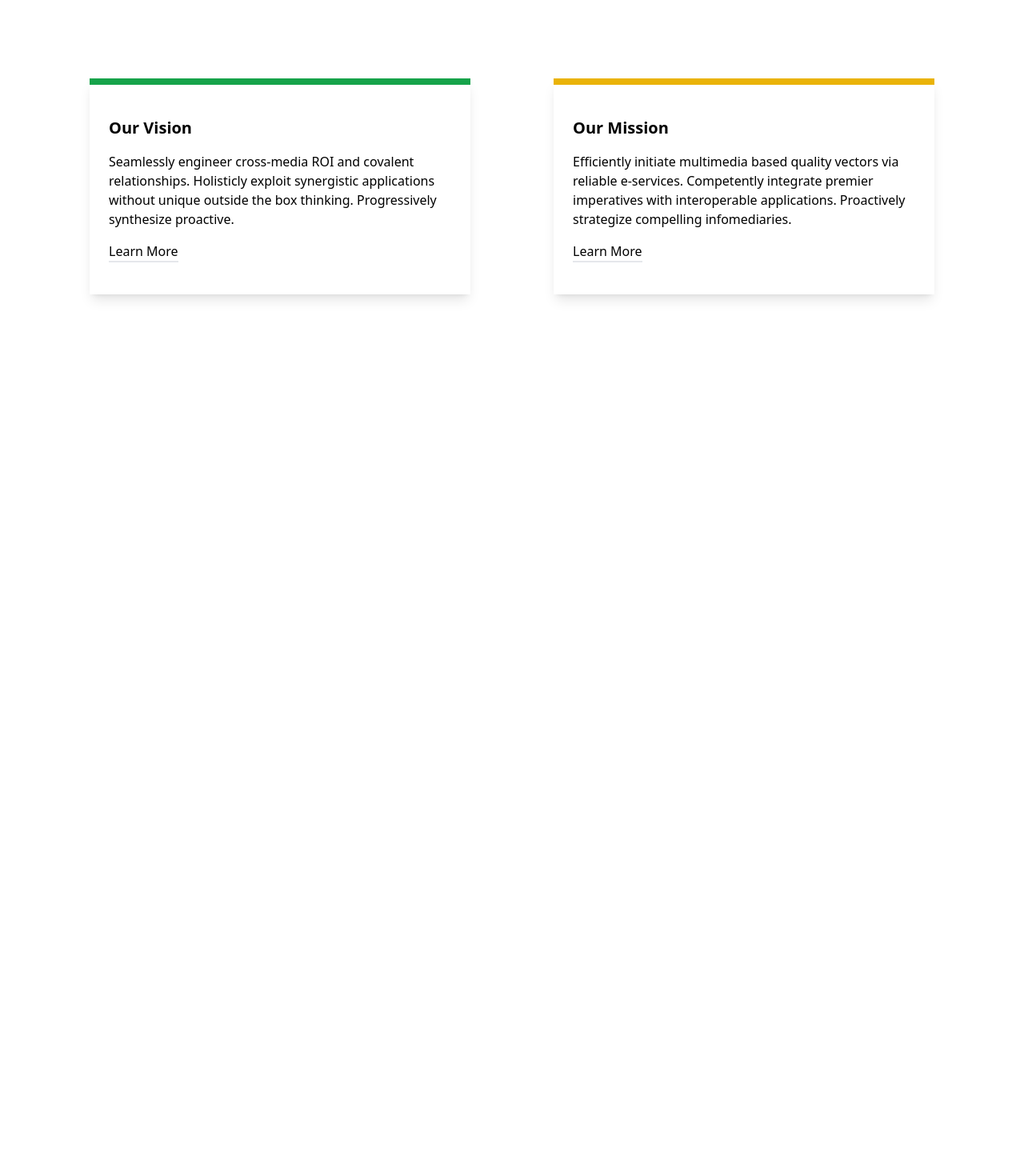
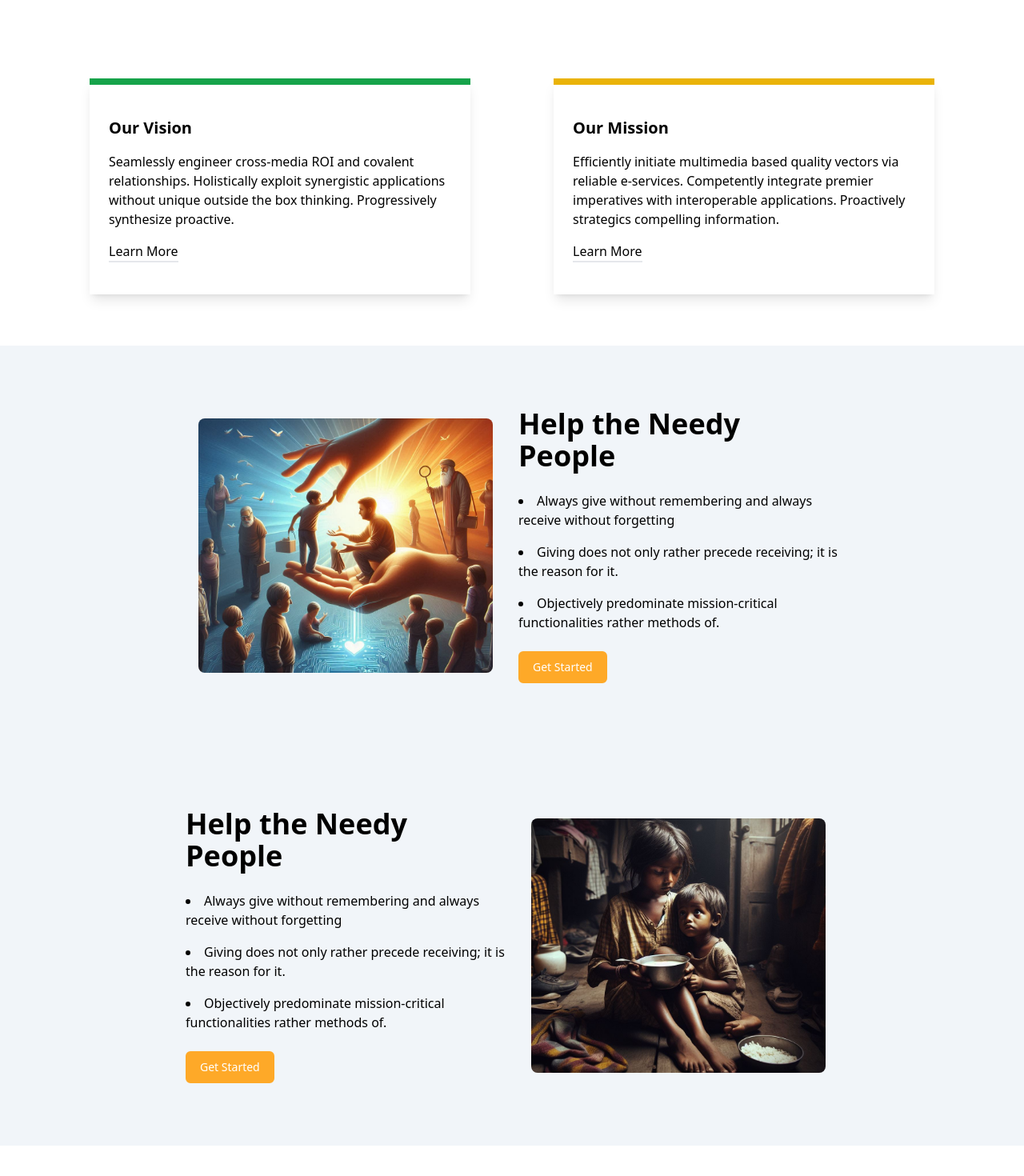
Before and after one commit to Shuvankor-Hazra/charity-fund, a React (Vite) app: page / in a window 1280 px wide. Shown: the part 810-2280 px from the top of the page at 80% size. Before the commit the page ends 1418 px from the top, so only its background shows below. Built offline with nearby package versions, Linux system fonts and the light colour scheme.

Commit message:
Banner section added

```diff
--- a/src/App.jsx
+++ b/src/App.jsx
@@ -1,3 +1,5 @@
+import Banner from "./components/Banner/Banner";
+import Banner2 from "./components/Banner/Banner2";
 import Hero from "./components/Hero/Hero";
 import Navbar from "./components/Navbar/Navbar";
 import OurVision from "./components/OurVision/OurVision";
@@ -12,6 +14,8 @@ const App = () => {
         <Hero />
         <OverviewCounter />
         <OurVision />
+        <Banner />
+        <Banner2 />
       </main>
     </>
   );
--- /dev/null
+++ b/src/components/Banner/Banner.jsx
@@ -0,0 +1,34 @@
+
+// import Img1 from '../../assets/image1.png';
+import Img2 from '../../assets/image2.png';
+
+const Banner = () => {
+    return (
+        <div className="bg-slate-100 dark:bg-slate-900 dark:text-white">
+            <div className="container md:h-[500px] flex items-center justify-center py-10">
+                <div className="grid grid-cols-1 sm:grid-cols-2 items-center gap-4">
+                    {/* Img Container */}
+                    <div>
+                        <img
+                            src={Img2}
+                            alt=""
+                            className='mx-auto w-full p-4 md:max-w-full h=[300px] md:h-[350px] object-cover rounded-3xl'
+                        />
+                    </div>
+                    {/* Text Container */}
+                    <div className='lg:max-w-[400px] space-y-6'>
+                        <h2 className='text-2xl md:text-4xl font-semibold mb-4'>Help the Needy People</h2>
+                        <ul className='flex flex-col gap-2 md:gap-4 list-inside list-disc'>
+                            <li className='font-medium'>Always give without remembering and always receive without forgetting</li>
+                            <li className='font-medium'>Giving does not only rather precede receiving; it is the reason for it.</li>
+                            <li className='font-medium'>Objectively predominate mission-critical functionalities rather methods of.</li>
+                        </ul>
+                        <button className="btn-primary">Get Started</button>
+                    </div>
+                </div>
+            </div>
+        </div>
+    );
+}
+
+export default Banner;
--- /dev/null
+++ b/src/components/Banner/Banner2.jsx
@@ -0,0 +1,33 @@
+
+import Img1 from '../../assets/image1.png';
+
+const Banner2 = () => {
+    return (
+        <div className="bg-slate-100 dark:bg-slate-900 dark:text-white">
+            <div className="container md:h-[500px] flex items-center justify-center py-10">
+                <div className="grid grid-cols-1 sm:grid-cols-2 items-center gap-4">
+                    {/* Text Container */}
+                    <div className='lg:max-w-[400px] space-y-6'>
+                        <h2 className='text-2xl md:text-4xl font-semibold mb-4'>Help the Needy People</h2>
+                        <ul className='flex flex-col gap-2 md:gap-4 list-inside list-disc'>
+                            <li className='font-medium'>Always give without remembering and always receive without forgetting</li>
+                            <li className='font-medium'>Giving does not only rather precede receiving; it is the reason for it.</li>
+                            <li className='font-medium'>Objectively predominate mission-critical functionalities rather methods of.</li>
+                        </ul>
+                        <button className="btn-primary">Get Started</button>
+                    </div>
+                    {/* Img Container */}
+                    <div>
+                        <img
+                            src={Img1}
+                            alt=""
+                            className='mx-auto w-full p-4 md:max-w-full h=[300px] md:h-[350px] object-cover rounded-3xl'
+                        />
+                    </div>
+                </div>
+            </div>
+        </div>
+    );
+}
+
+export default Banner2;
--- a/src/components/Hero/Hero.jsx
+++ b/src/components/Hero/Hero.jsx
@@ -69,7 +69,7 @@ const Hero = () => {
                                 variants={FadeUp(0.4)}
                                 initial="initial"
                                 animate="animate"
-                            >Quickly conceptualize backend web services and stand-alone convergence. Continually myocardinate user-centric innovation without enabled users. Holisticly scale magnetic networks after.</motion.p>
+                            >Quickly conceptualize backend web services and stand-alone convergence. Continually myocardia user-centric innovation without enabled users. Holistically scale magnetic networks after.</motion.p>
                             <div className="space-x-4">
                                 <motion.button
                                     variants={FadeUp(0.6)}
--- a/src/components/Navbar/Navbar.jsx
+++ b/src/components/Navbar/Navbar.jsx
@@ -25,7 +25,7 @@ const Navbar = () => {
 
     return (
         <>
-            <nav className="bg-gradient-to-l from-violet-900 via-violet-500 to-violet-900 text-white fixed top-0 left-0 w-full border-b-2 border-primary/50 z-50">
+            <nav className="bg-gradient-to-l from-violet-900 via-violet-700 to-violet-900 text-white fixed top-0 left-0 w-full border-b-2 border-primary/50 z-50">
                 <div className="container">
                     <div className="flex items-center justify-between h-[70px] py-2">
                         {/* Logo Section */}
--- a/src/components/OurVision/OurVision.jsx
+++ b/src/components/OurVision/OurVision.jsx
@@ -26,7 +26,7 @@ const OurVision = () => {
                     whileInView="animate"
                     className="mx-5 md:mx-8 px-6 py-10 space-y-4 shadow-lg border-t-8 border-t-green-600 dark:bg-slate-800">
                     <h2 className="text-xl font-semibold">Our Vision</h2>
-                    <p>Seamlessly engineer cross-media ROI and covalent relationships. Holisticly exploit synergistic applications without unique outside the box thinking. Progressively synthesize proactive.</p>
+                    <p>Seamlessly engineer cross-media ROI and covalent relationships. Holistically exploit synergistic applications without unique outside the box thinking. Progressively synthesize proactive.</p>
                     <a href="#" className="inline-block hover:text-primary border-b-2  hover:border-primary">Learn More</a>
                 </motion.div>
 
@@ -36,7 +36,7 @@ const OurVision = () => {
                     whileInView="animate"
                     className="mx-5 md:mx-8 px-6 py-10 space-y-4 shadow-lg border-t-8 border-t-yellow-500 dark:bg-slate-800">
                     <h2 className="text-xl font-semibold">Our Mission</h2>
-                    <p>Efficiently initiate multimedia based quality vectors via reliable e-services. Competently integrate premier imperatives with interoperable applications. Proactively strategize compelling infomediaries.</p>
+                    <p>Efficiently initiate multimedia based quality vectors via reliable e-services. Competently integrate premier imperatives with interoperable applications. Proactively strategics compelling information.</p>
                     <a href="#" className="inline-block hover:text-primary border-b-2  hover:border-primary">Learn More</a>
                 </motion.div>
             </div>
```
